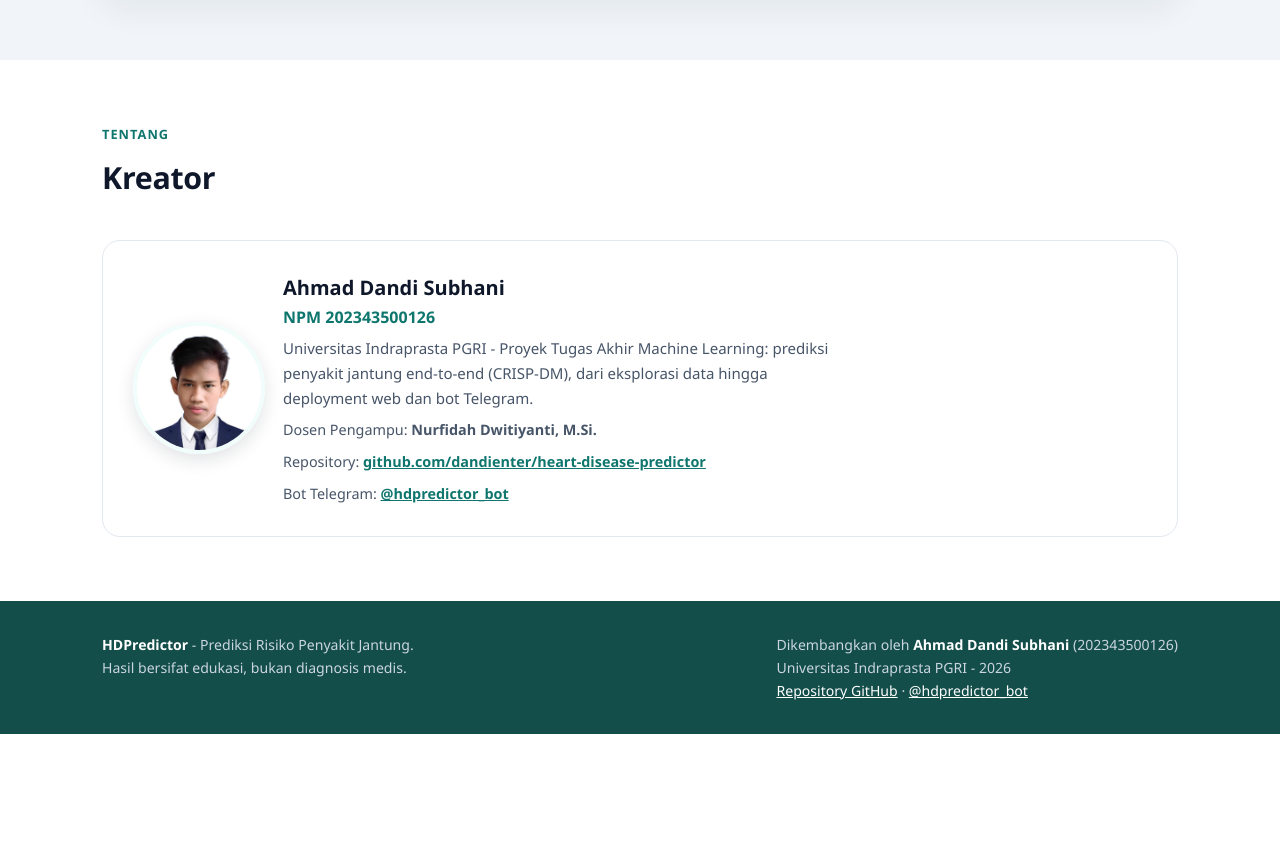
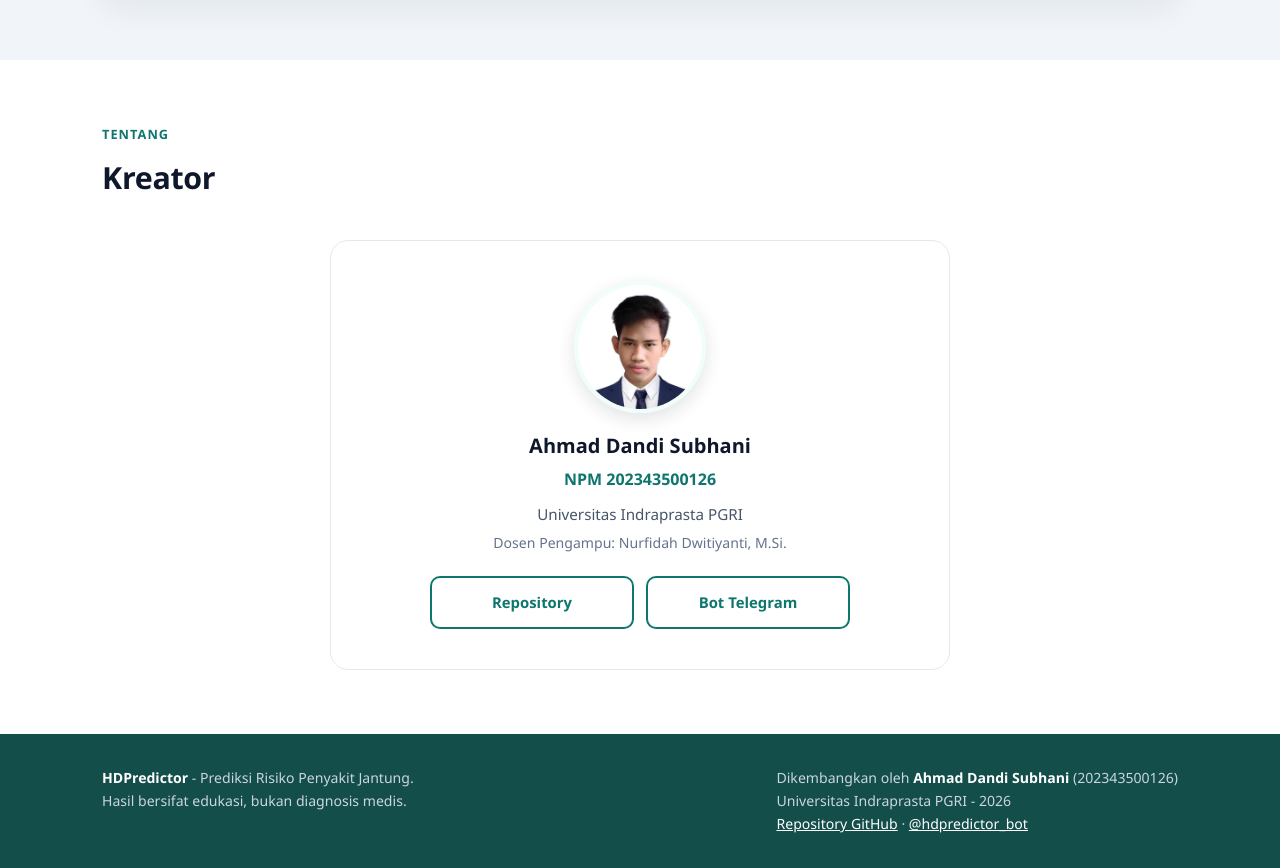
Before and after one commit to dandienter/heart-disease-predictor, a Flask app: page / in a window 1280 px wide. Shown: the part 4554-5422 px from the top of the page. Before the commit the page ends 5288 px from the top, so only its background shows below. Run offline with Flask 3, Linux system fonts and the light colour scheme; parts of the project's set-up code (start-up, migrations or seed data) failed here and were passed over.

Commit message:
Kreator: simple clean, repo & telegram jadi tombol

```diff
--- a/templates/index.html
+++ b/templates/index.html
@@ -100,11 +100,14 @@ tbody tr:nth-child(even){background:#f8fafc}
 #hasil .interp{font-size:.93rem;color:var(--slate-600)}
 .err{background:var(--rose-50);border:1px solid #fecdd3;color:#9f1239;border-radius:10px;padding:12px 16px;margin-top:16px;display:none;font-size:.93rem}
 /* creator */
-.creator-card{display:flex;flex-direction:column;align-items:center;text-align:center;gap:18px;background:#fff;border:1px solid var(--slate-200);border-radius:18px;padding:28px 22px}
-.creator-photo{width:120px;height:120px;border-radius:50%;object-fit:cover;border:4px solid var(--teal-50);box-shadow:0 6px 18px rgba(15,23,42,.12);flex:none}
+.creator-card{display:flex;flex-direction:column;align-items:center;text-align:center;background:#fff;border:1px solid var(--slate-200);border-radius:18px;padding:36px 24px}
+.creator-photo{width:120px;height:120px;border-radius:50%;object-fit:cover;border:4px solid var(--teal-50);box-shadow:0 6px 18px rgba(15,23,42,.12);flex:none;margin-bottom:16px}
 .creator-card h3{font-size:1.25rem}
-.creator-card .npm{color:var(--teal-700);font-weight:600}
-.creator-card p{color:var(--slate-600);font-size:.94rem;margin-top:6px;max-width:560px}
+.creator-card .npm{color:var(--teal-700);font-weight:600;margin-top:4px}
+.creator-card .uni{color:var(--slate-600);font-size:.95rem;margin-top:10px}
+.creator-card .dosen{color:var(--slate-500);font-size:.88rem;margin-top:4px}
+.creator-btns{display:flex;gap:12px;margin-top:22px;width:100%}
+.creator-btns .btn{flex:1;padding:12px 8px;font-size:.93rem;min-height:48px}
 /* telegram strip */
 .tg-strip{display:flex;flex-direction:column;gap:16px;background:var(--teal-900);color:#e2e8f0;border-radius:18px;padding:24px 22px;margin:0 0 8px}
 .tg-strip b{color:#fff}
@@ -147,8 +150,9 @@ footer b{color:#fff}
   .form-actions .btn{width:auto}
   .hint{text-align:left}
   #hasil{padding:30px}
-  .creator-card{flex-direction:row;text-align:left;padding:30px}
+  .creator-card{padding:40px;max-width:620px;margin:0 auto}
   .creator-photo{width:132px;height:132px}
+  .creator-btns{max-width:420px}
   .tg-strip{flex-direction:row;align-items:center;justify-content:space-between;padding:26px 30px}
   footer .wrap{flex-direction:row;justify-content:space-between;align-items:flex-start}
 }
@@ -341,13 +345,13 @@ footer b{color:#fff}
     </div>
     <div class="creator-card">
       <img class="creator-photo" src="/static/foto.jpg" alt="Foto Ahmad Dandi Subhani">
-      <div>
-        <h3>Ahmad Dandi Subhani</h3>
-        <div class="npm">NPM 202343500126</div>
-        <p>Universitas Indraprasta PGRI - Proyek Tugas Akhir Machine Learning: prediksi penyakit jantung end-to-end (CRISP-DM), dari eksplorasi data hingga deployment web dan bot Telegram.</p>
-        <p class="meta">Dosen Pengampu: <b>Nurfidah Dwitiyanti, M.Si.</b></p>
-        <p class="meta">Repository: <a href="https://github.com/dandienter/heart-disease-predictor" target="_blank" rel="noopener">github.com/dandienter/heart-disease-predictor</a></p>
-        <p class="meta">Bot Telegram: <a href="https://t.me/hdpredictor_bot" target="_blank" rel="noopener">@hdpredictor_bot</a></p>
+      <h3>Ahmad Dandi Subhani</h3>
+      <div class="npm">NPM 202343500126</div>
+      <p class="uni">Universitas Indraprasta PGRI</p>
+      <p class="dosen">Dosen Pengampu: Nurfidah Dwitiyanti, M.Si.</p>
+      <div class="creator-btns">
+        <a class="btn btn-outline" href="https://github.com/dandienter/heart-disease-predictor" target="_blank" rel="noopener">Repository</a>
+        <a class="btn btn-outline" href="https://t.me/hdpredictor_bot" target="_blank" rel="noopener">Bot Telegram</a>
       </div>
     </div>
   </div>
```
